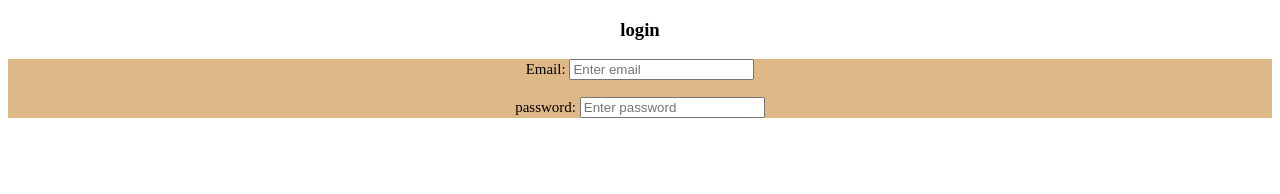
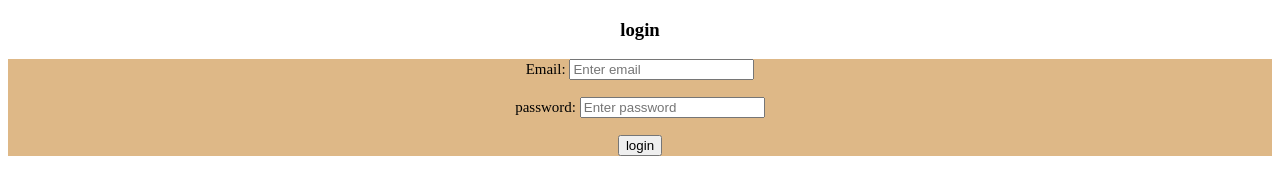
Before and after one commit to NIHARIKA-SUREDDI/mockEvaluation-2, a plain HTML site: page index1.html in a window 1280 px wide. Drawn offline with Linux system fonts and the light colour scheme.

Commit message:
form created

```diff
--- a/index1.html
+++ b/index1.html
@@ -12,10 +12,12 @@
     <form id="form">
     <label for="Email">Email:</label>
     <input id="email" type="email" placeholder="Enter email"><br>
+
     <br>
-
     <label for="password">password:</label>
-    <input id="password" type="password" placeholder="Enter password">
+    <input id="password" type="password" placeholder="Enter password"><br>
+    <br>
+    <input id="submit" type="submit" value="login">
     </form>
 </body>
 <!-- <script src="./navbar.js"></script>
```
Also changed, not shown: quiz.html (+5 -0 lines).
